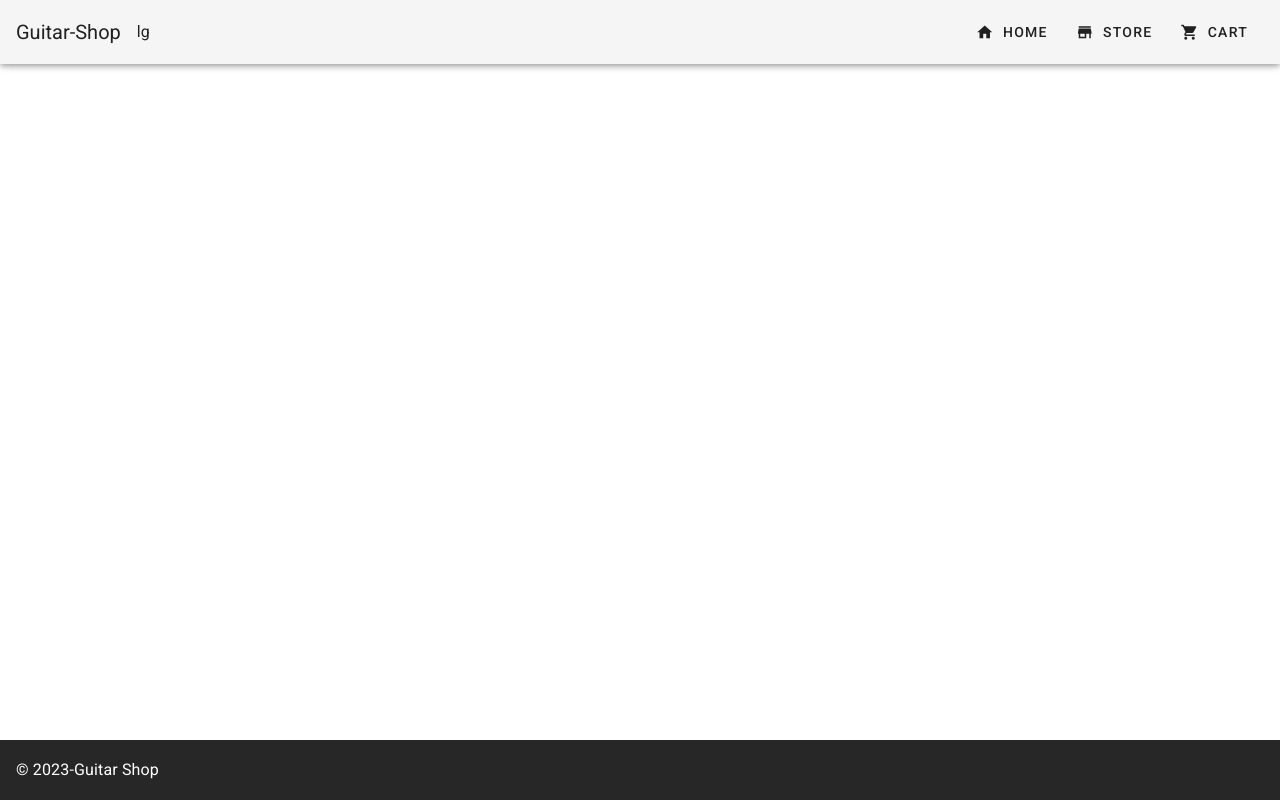
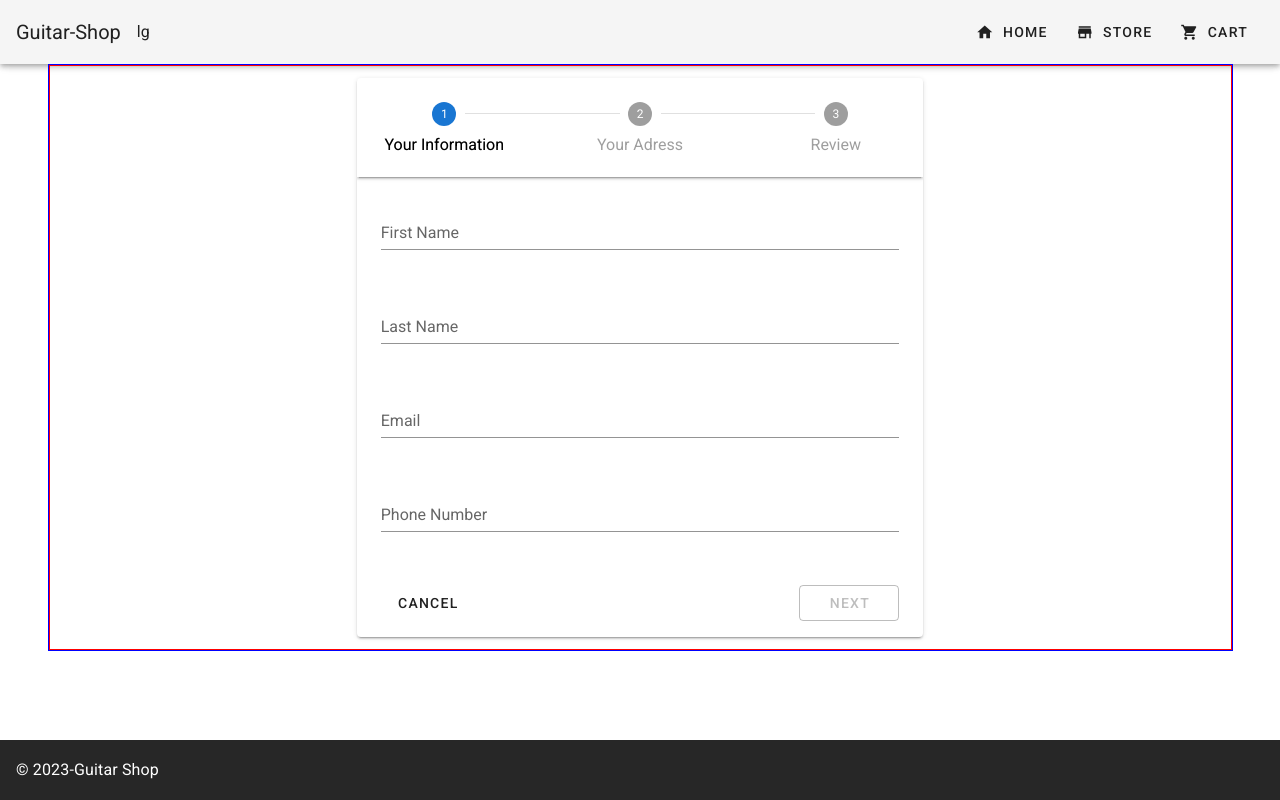
Before and after one commit to Toofan-shian/guitar-shop, a Vue app: page /checkout in a window 1280 px wide. Shown: the top 800 px of the page. Built offline with nearby package versions, Linux system fonts and the light colour scheme.

Commit message:
checkout page with stepper with forms created

```diff
--- a/src/components/cards/orderSummary.vue
+++ b/src/components/cards/orderSummary.vue
@@ -34,6 +34,7 @@
       <v-btn
         width="95%"
         color="primary"
+        to="/checkout"
       >
         checkout
       </v-btn>
--- /dev/null
+++ b/src/components/checkout/addressInformation.vue
@@ -0,0 +1,100 @@
+<template>
+  <v-sheet>
+    <v-form ref="addressForm" @submit.prevent="nextStep">
+      <v-row>
+        <v-col cols="12" class="">
+          <v-text-field
+            label="State"
+            v-model="form.state"
+            required
+            :rules="rules.state"
+          >
+          </v-text-field>
+        </v-col>
+        <v-col cols="12" class="">
+          <v-text-field
+            label="City"
+            v-model="form.city"
+            required
+            :rules="rules.city"
+          >
+          </v-text-field>
+        </v-col>
+
+        <v-col cols="12" class="">
+          <v-text-field
+            label="Street"
+            v-model="form.street"
+            required
+            :rules="rules.street"
+          >
+          </v-text-field>
+        </v-col>
+
+        <v-col cols="12" class="">
+          <v-text-field
+            label="ZIP"
+            v-model="form.zip"
+            required
+            :rules="rules.zip"
+          >
+          </v-text-field>
+        </v-col>
+
+
+        <v-col class="d-flex justify-space-between mt-2">
+          <v-btn
+            text
+            @click="prevStep"
+          >
+            Go back
+          </v-btn>
+
+          <v-btn
+            outlined
+            color="primary"
+            type="submit"
+            :disabled="!formIsValid"
+            min-width="100px"
+          >
+            Next
+          </v-btn>
+        </v-col>
+      </v-row>
+    </v-form>
+  </v-sheet>
+</template>
+
+<script>
+
+export default {
+  props: {
+    form: Object,
+    nextStep: Function,
+    prevStep: Function,
+  },
+  data() {
+    return {
+      rules: {
+        state: [v => (v || '').length > 0 || 'Please Enter State'],
+        state: [v => (v || '').length > 0 || 'Please Enter City'],
+        state: [v => (v || '').length > 0 || 'Please Enter Street'],
+        state: [v => (v || '').length > 0 || 'ZIP Code Is Required'],
+      }
+    }
+  },
+  methods: {
+
+  },
+  computed: {
+    formIsValid() {
+      return (
+        this.form.state &&
+        this.form.city &&
+        this.form.street &&
+        this.form.zip
+      )
+    }
+  }
+}
+</script>
--- /dev/null
+++ b/src/components/checkout/personalInformation.vue
@@ -0,0 +1,108 @@
+<template>
+  <v-sheet>
+    <v-form ref="informationForm" @submit.prevent="nextStep">
+      <v-row>
+        <v-col cols="12" class="">
+          <v-text-field
+            label="First Name"
+            v-model="form['First Name']"
+            required
+            :rules="rules.first"
+          >
+          </v-text-field>
+        </v-col>
+
+        <v-col cols="12" class="">
+          <v-text-field
+            label="Last Name"
+            v-model="form['Last Name']"
+            required
+            :rules="rules.last"
+          >
+          </v-text-field>
+        </v-col>
+
+        <v-col cols="12" class="">
+          <v-text-field
+            label="Email"
+            v-model="form.email"
+            required
+            :rules="rules.email"
+          >
+          </v-text-field>
+        </v-col>
+
+        <v-col cols="12" class="">
+          <v-text-field
+            label="Phone Number"
+            v-model="form.phone"
+            required
+            :rules="rules.phone"
+          >
+          </v-text-field>
+        </v-col>
+
+        <v-col class="d-flex justify-space-between mt-2">
+          <v-btn
+            text
+            @click="cancelCheckout"
+          >
+            cancel
+          </v-btn>
+
+          <v-btn
+            outlined
+            color="primary"
+            type="submit"
+            :disabled="!formIsValid"
+            min-width="100px"
+          >
+            Next
+          </v-btn>
+        </v-col>
+      </v-row>
+    </v-form>
+  </v-sheet>
+</template>
+
+<script>
+
+export default {
+  props: {
+    form: Object,
+    nextStep: Function,
+  },
+  data() {
+    return {
+      rules: {
+        first: [value => (value || '').length > 0 || 'Please Enter Your Name'],
+        last: [value => (value || '').length > 0 || 'Please Enter Your Last Name'],
+        email: [value => (value || '').length > 0 || 'Please Enter Your Email'],
+        phone: [
+          value => value.length >= 10 || 'At Least 10 Digits'
+        ]
+      }
+    }
+  },
+  computed: {
+    formIsValid() {
+      return (
+        this.form['First Name'] &&
+        this.form['Last Name'] &&
+        this.form.email &&
+        this.form.phone && this.form.phone.length >= 10
+      )
+    }
+  },
+  methods: {
+    cancelCheckout() {
+      this.$refs.informationForm.reset();
+      this.$router.push('/cart')
+
+    }
+  },
+  mounted() {
+
+  }
+}
+</script>
--- /dev/null
+++ b/src/components/checkout/review.vue
@@ -0,0 +1,80 @@
+<template>
+  <v-sheet class="pt-3">
+    <v-row
+      v-for="(val, key) in form"
+      :key="key"
+      class="mb-4 ml-2"
+      no-gutters
+    >
+      <v-col
+        cols="3"
+      >
+      <span class="text-capitalize">{{ key }} :</span>
+      </v-col>
+
+      <v-col
+        cols="7"
+      >
+      <span class="ml-5"> {{ val }}</span>
+      </v-col>
+    </v-row>
+
+    <v-divider></v-divider>
+
+    <v-checkbox
+      v-model="infoCheck"
+      label="My Information Is Correct"
+      hide-details
+      class="ml-2"
+    >
+    </v-checkbox>
+    <v-checkbox
+      v-model="fakeCheck"
+      label="I Understand That This Is A Fake Website"
+      class="ml-2"
+    >
+    </v-checkbox>
+
+
+    <v-row no-gutters justify="space-between mt-2">
+      <v-btn
+        text
+        @click="prevStep"
+      >
+        Go back
+      </v-btn>
+
+      <v-btn
+        outlined
+        color="primary"
+        type="submit"
+        :disabled="!infoAndTermsChecked"
+        min-width="100px"
+      >
+        Pay
+      </v-btn>
+    </v-row>
+
+  </v-sheet>
+</template>
+
+<script>
+
+export default {
+  props: {
+    form: Object,
+    prevStep: Function,
+  },
+  data() {
+    return {
+      infoCheck: false,
+      fakeCheck: false,
+    }
+  },
+  computed: {
+    infoAndTermsChecked() {
+      return this.infoCheck && this.fakeCheck
+    }
+  }
+}
+</script>
--- a/src/router/index.js
+++ b/src/router/index.js
@@ -4,7 +4,7 @@ import home from '../views/home'
 import store from '../views/store'
 import cart from '../views/cart'
 import productDetails from '../views/productDetails'
-
+import checkout from '../views/checkout'
 
 Vue.use(VueRouter)
 
@@ -28,6 +28,11 @@ const routes = [
   name: 'productDetails',
   path: '/products/:id',
   component: productDetails,
+},
+{
+  name: 'checkout',
+  path: '/checkout',
+  component: checkout
 }
 ]
 
--- a/src/views/cart.vue
+++ b/src/views/cart.vue
@@ -1,5 +1,5 @@
 <template>
-  <v-container class="">
+  <v-container class="mb-4">
     <v-row
       class="px-4 px-md-0"
     >
--- /dev/null
+++ b/src/views/checkout.vue
@@ -0,0 +1,115 @@
+<template>
+  <v-container class="border-b">
+    <v-row
+      class="border"
+    >
+      <v-col
+        sm="10"
+        offset-sm="1"
+        md="8"
+        offset-md="2"
+        lg="6"
+        offset-lg="3"
+        xl="4"
+        offset-xl="4"
+      >
+        <v-stepper v-model="step" alt-labels>
+          <v-stepper-header>
+            <v-stepper-step
+              :complete="step > 1"
+              step="1"
+            >
+              Your Information
+            </v-stepper-step>
+
+            <v-divider></v-divider>
+
+            <v-stepper-step
+              :complete="step > 2"
+              step="2"
+            >
+              Your Adress
+            </v-stepper-step>
+
+            <v-divider></v-divider>
+
+            <v-stepper-step
+              step="3"
+            >
+              Review
+            </v-stepper-step>
+
+          </v-stepper-header>
+
+          <v-stepper-items>
+            <v-stepper-content step="1">
+              <personalInformation
+                :form="form"
+                :nextStep="nextStep"
+              />
+            </v-stepper-content>
+
+            <v-stepper-content step="2">
+              <addressInformation
+                :form="form"
+                :prevStep="prevStep"
+                :nextStep="nextStep"
+              />
+            </v-stepper-content>
+
+            <v-stepper-content step="3">
+              <review
+                :form="form"
+                :prevStep="prevStep"
+              />
+            </v-stepper-content>
+
+          </v-stepper-items>
+        </v-stepper>
+      </v-col>
+    </v-row>
+  </v-container>
+</template>
+
+<script>
+import personalInformation from '@/components/checkout/personalInformation.vue';
+import addressInformation from '@/components/checkout/addressInformation.vue';
+import review from '@/components/checkout/review.vue';
+
+export default {
+  components: {
+    personalInformation,
+    addressInformation,
+    review,
+  },
+  data() {
+    return {
+      step: 1,
+      form: {
+        "First Name": '',
+        "Last Name": '',
+        email: '',
+        phone: '',
+        state: '',
+        city: '',
+        street: '',
+        zip: '',
+
+      }
+    }
+  },
+  methods: {
+    prevStep() {
+      this.step -= 1;
+    },
+    nextStep() {
+      this.step +=1;
+    }
+  },
+  watch: {
+    form() {
+      console.log(this.form)
+    }
+  }
+}
+</script>
```
